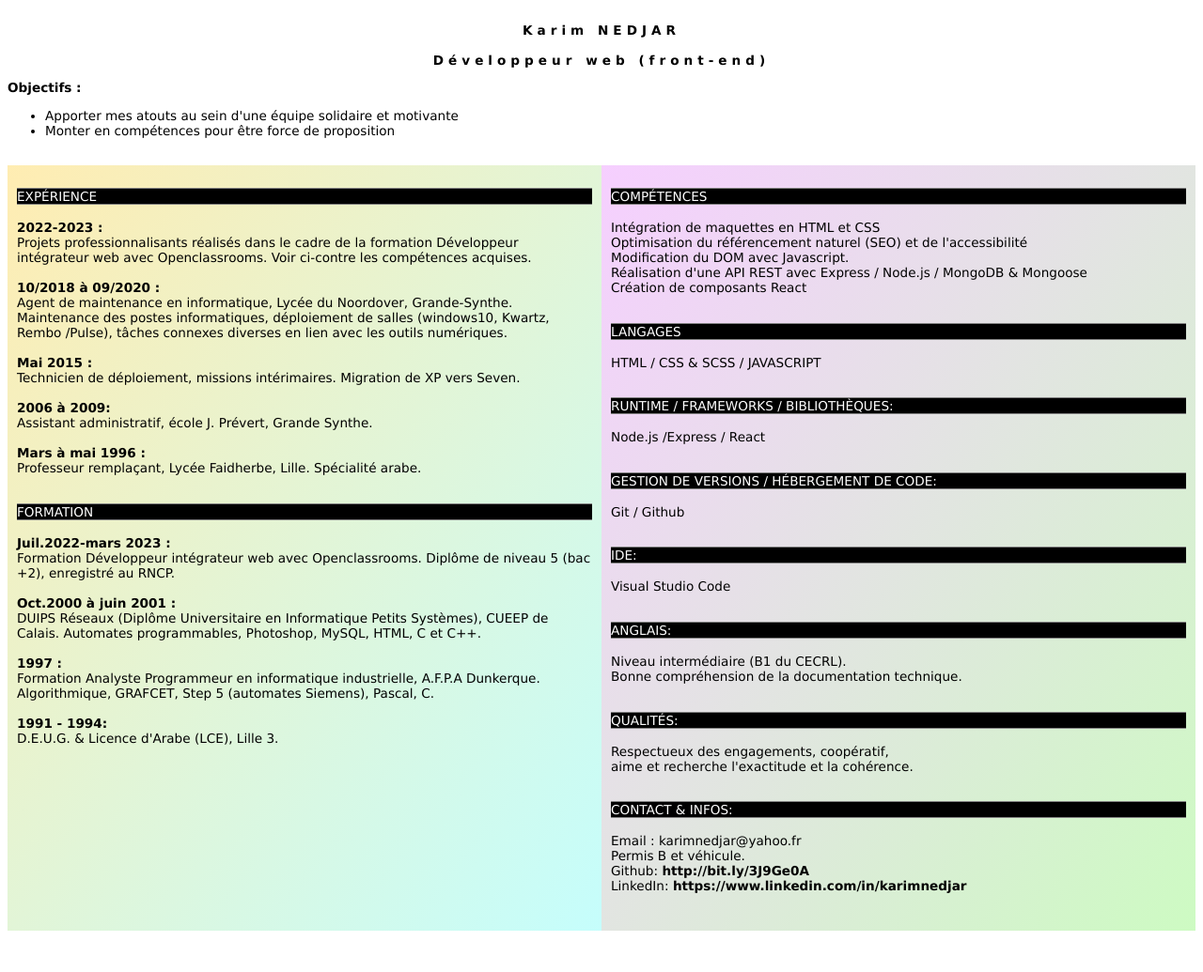
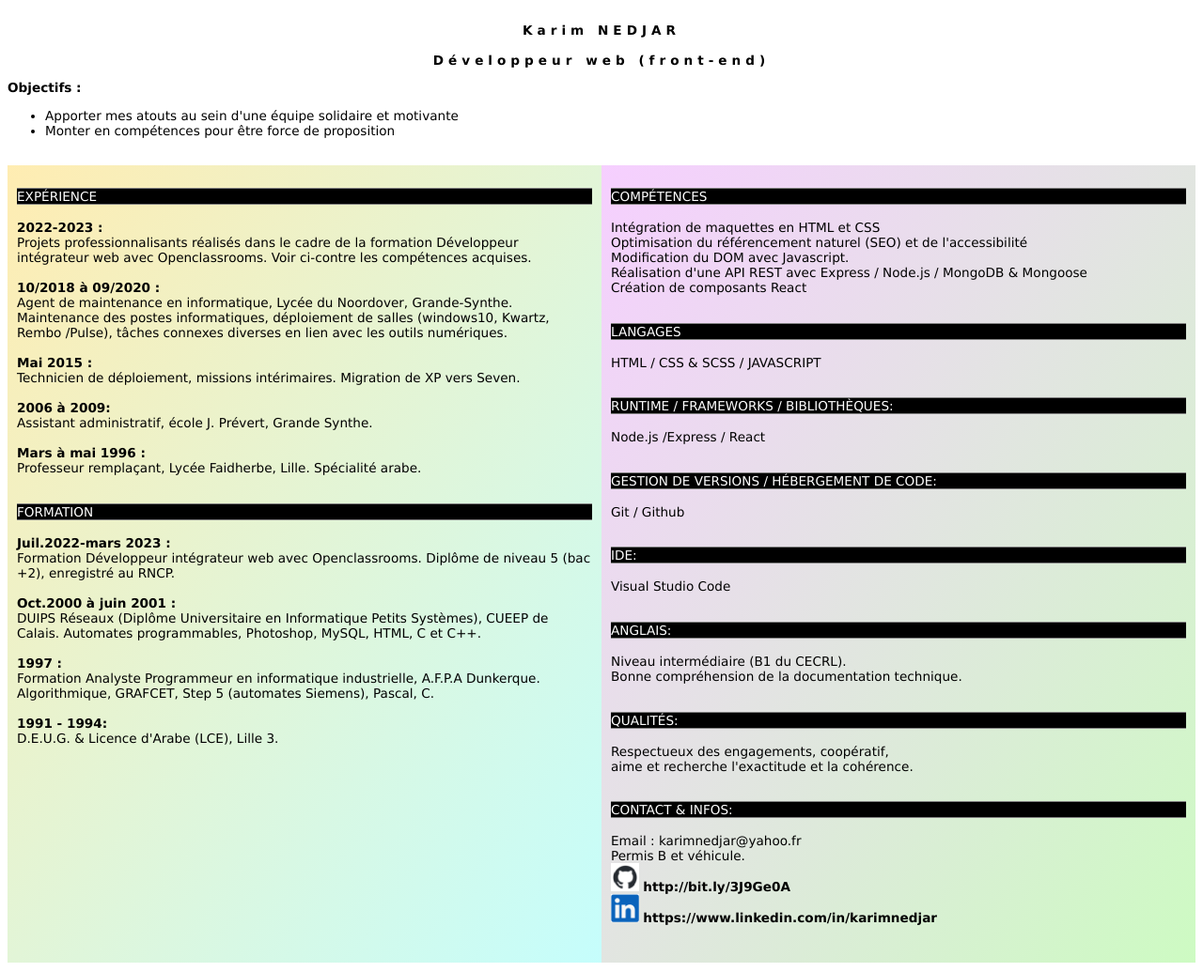
Before and after one commit to Karim-NEDJAR/Karim-NEDJAR.github.io, a plain HTML site: page index.html in a window 1280 px wide. Shown: the whole page at 94% size. Before the commit the page ends 1001 px from the top, so only its background shows below. Drawn offline with Linux system fonts and the light colour scheme.

Commit message:
add pictures

```diff
--- a/index.html
+++ b/index.html
@@ -9,7 +9,7 @@
 <body>
     <main  class="cv">
         <section class="haut">
-            <p class="presentation">  <span class="big-inter gras"> Karim NEDJAR </span> <br><br>
+            <p class="centrer">  <span class="big-inter gras"> Karim NEDJAR </span> <br><br>
                 <span class="big-inter gras"> Développeur web (front-end)  </span> <br> </p>
                 <span class="gras">Objectifs :  </span> <br>
                 <ul>
@@ -91,9 +91,8 @@
                         <div class="titre cadre" > contact & infos: </div><br>
                         Email :  karimnedjar@yahoo.fr<br>
                         Permis B et véhicule.<br>
-                        <!--  CV : <a href="https://karim-nedjar.github.io" target="_self">  https://karim-nedjar.github.io </a> <br> -->
-                        Github: <a href="http://bit.ly/3J9Ge0A" target="_blank">   http://bit.ly/3J9Ge0A </a> <br>
-                        <div class="long-link"> LinkedIn: <a href="https://www.linkedin.com/in/karimnedjar" target="_blank">    https://www.linkedin.com/in/karimnedjar  </a> </div> <br>
+                        <img class="vignette" src="img/github.png">  <a href="http://bit.ly/3J9Ge0A" target="_blank">   http://bit.ly/3J9Ge0A </a> <br>
+                        <div class="long-link"> <img class="vignette" src="img/linked.png"> <a href="https://www.linkedin.com/in/karimnedjar" target="_blank">    https://www.linkedin.com/in/karimnedjar  </a> </div> <br>
                     </p>
                 </div>
             </section>
--- a/style.css
+++ b/style.css
@@ -88,6 +88,11 @@ a{
 /* .gauche p, .droite p {
     width: 99%;
 } */
-.presentation {
+.centrer  {
     text-align: center;
 }
+
+.vignette {
+    width: 30px;
+    height: 30px;
+    }
```
Also changed, not shown: img/github.png (added), img/linked.png (added).
